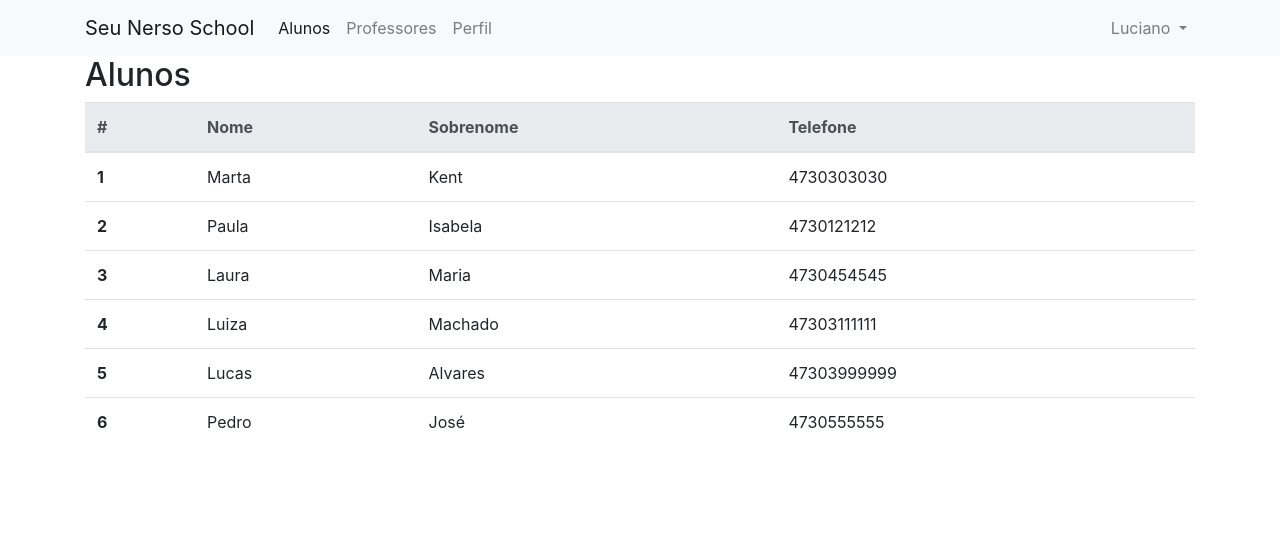
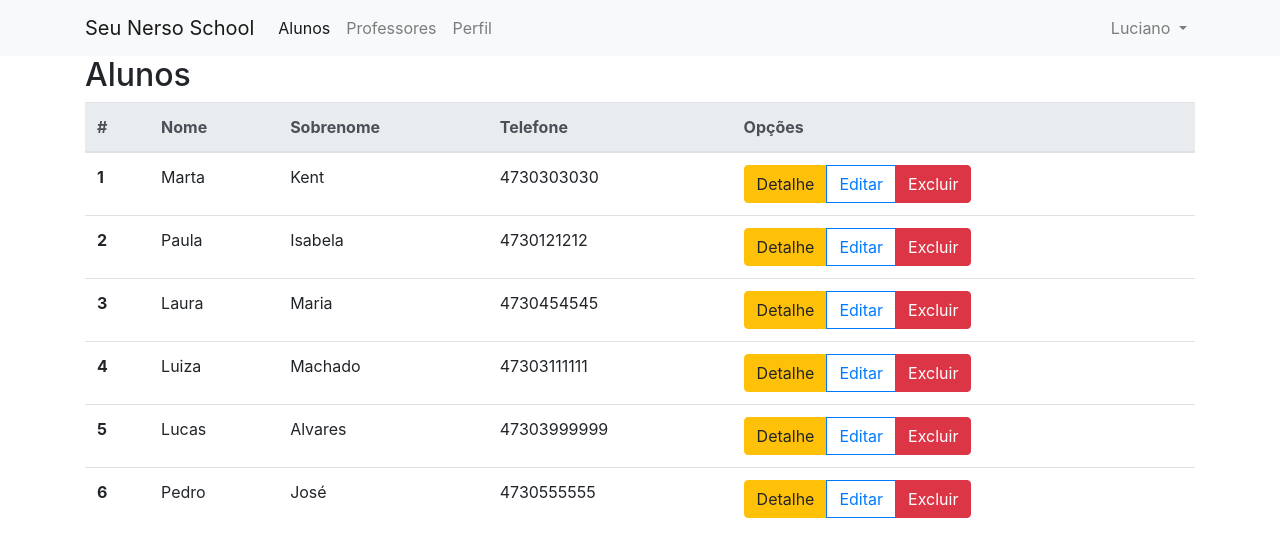
Before and after one commit to lucianoschirmer/SmartSchool, an Angular app: page /alunos in a window 1280 px wide. Shown: the top 556 px of the page. Built offline with nearby package versions, Linux system fonts and the light colour scheme.

Commit message:
criado botoes para editar, excluir e ver detalhes dos alunos

```diff
--- a/src/app/alunos/alunos.component.html
+++ b/src/app/alunos/alunos.component.html
@@ -28,7 +28,7 @@
             <div class="form-group">
                 <hr>
 
-                <button class="btn btn-success">Enviar</button>
+                <button class="btn btn-success" [disabled]="!alunoForm.valid">Enviar</button>
             </div>
         </form>
     </div>
@@ -44,6 +44,7 @@
                     <th scope="col">Nome</th>
                     <th scope="col">Sobrenome</th>
                     <th scope="col">Telefone</th>
+                    <th scope="col">Opções</th>
                 </tr>
             </thead>
             <tbody>
@@ -52,6 +53,13 @@
                     <td>{{aluno.nome}}</td>
                     <td>{{aluno.sobrenome}}</td>
                     <td>{{aluno.telefone}}</td>
+                    <td>
+                        <div class="btn-group">
+                            <button class="btn btn-warning">Detalhe</button>
+                            <button class="btn btn-outline-primary">Editar</button>
+                            <button class="btn btn-danger">Excluir</button>
+                        </div>
+                    </td>
                 </tr>
             </tbody>
         </table>
--- a/src/app/alunos/alunos.component.ts
+++ b/src/app/alunos/alunos.component.ts
@@ -1,5 +1,5 @@
 import { Component, OnInit } from '@angular/core';
-import { FormBuilder, FormGroup } from '@angular/forms';
+import { FormBuilder, FormGroup, Validators } from '@angular/forms';
 import { Aluno } from '../models/Aluno';
 
 @Component({
@@ -40,9 +40,9 @@ export class AlunosComponent implements OnInit {
   }
   criarFrom() {
     this.alunoForm = this.fb.group({
-      nome: [''],
-      sobrenome: [''],
-      telefone: ['']
+      nome: ['', Validators.required],
+      sobrenome: ['', Validators.required],
+      telefone: ['', Validators.required]
     });
   }
   alunoSubmit() {
```
